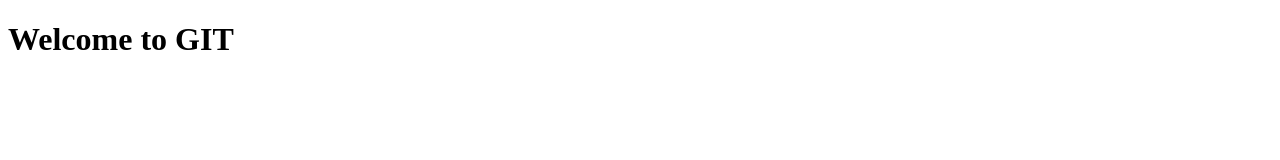
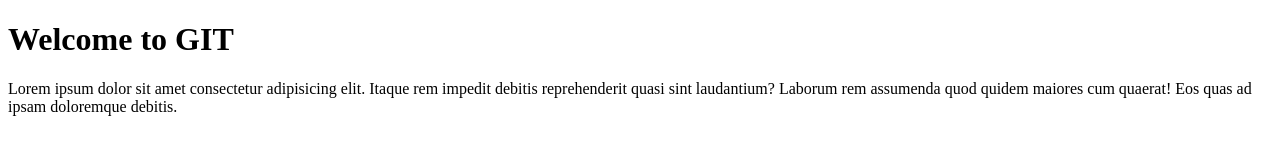
Before and after one commit to Rakesh-ra/test, a plain HTML site: page test.html in a window 1280 px wide. Drawn offline with Linux system fonts and the light colour scheme.

Commit message:
sample code change

```diff
--- a/test.html
+++ b/test.html
@@ -9,6 +9,8 @@
 
 <body>
     <h1>Welcome to GIT</h1>
+    <p>Lorem ipsum dolor sit amet consectetur adipisicing elit. Itaque rem impedit debitis reprehenderit quasi sint
+        laudantium? Laborum rem assumenda quod quidem maiores cum quaerat! Eos quas ad ipsam doloremque debitis.</p>
 </body>
 
 </html>
```
